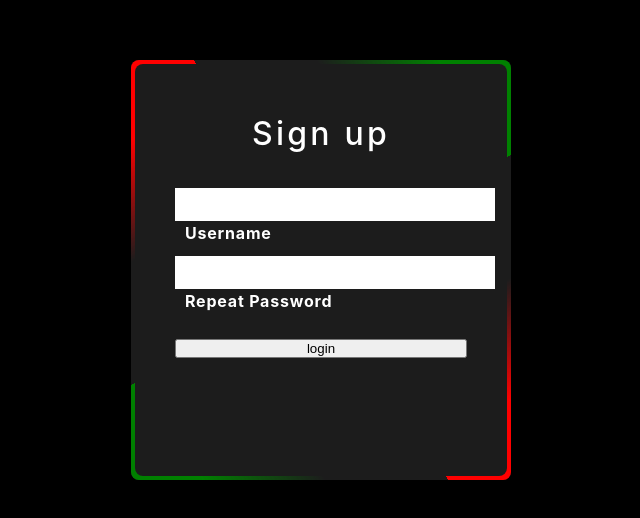
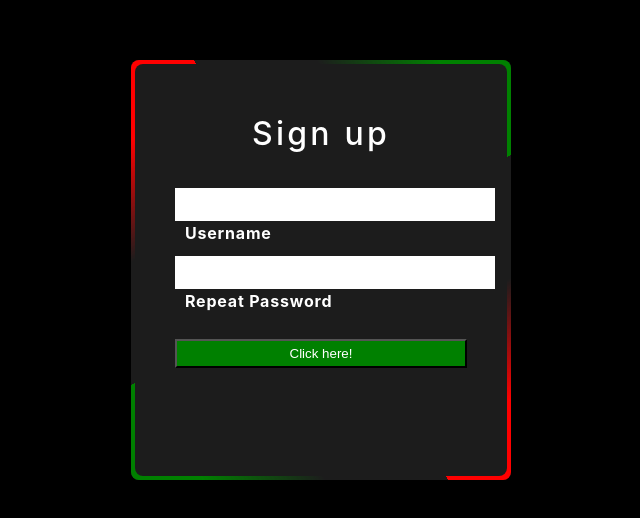
Before and after one commit to brown2882/adminPanel_exam, a React (Create React App) app: page /signUp in a window 1280 px wide. Shown: the part 130-648 px from the top of the page, without its empty margins (319-959 px from the left). Built offline with nearby package versions, Linux system fonts and the light colour scheme.

Commit message:
my commit

```diff
--- a/src/App.js
+++ b/src/App.js
@@ -2,6 +2,7 @@ import './assets/style/styles.scss'
 import {Home} from "./pages/home";
 import {Routes, Route} from "react-router";
 import {SignUp} from "./pages/signUp";
+import {AdminPanel} from "./pages/adminPanel";
 
 function App() {
 
@@ -11,6 +12,7 @@ function App() {
         <Routes>
             <Route path={'/'} element={<Home/>}/>
             <Route path={'/signUp'} element={<SignUp/>}/>
+            <Route path={'/adminPanel'} element={<AdminPanel/>}/>
             <Route path={'*'} element={<div><h1>404</h1></div>}/>
         </Routes>
     </div>
--- /dev/null
+++ b/src/pages/adminPanel.js
@@ -0,0 +1,10 @@
+
+
+
+export const AdminPanel = () => {
+    return(
+        <>
+            <h3>kkk</h3>
+        </>
+    )
+}
--- a/src/pages/home.js
+++ b/src/pages/home.js
@@ -48,7 +48,7 @@ export const Home = () => {
                         <div className={'links'}>
                             {/*<a href={'#'}>sign up</a>*/}
                         </div>
-                        <button type='sumbit' onClick={onSubmit}>login</button>
+                        <button type='sumbit' style={{padding:5}} onClick={onSubmit}>login</button>
 
 
 
--- a/src/pages/signUp.js
+++ b/src/pages/signUp.js
@@ -1,27 +1,39 @@
 import '../assets/style/load.scss'
-
+import {useNavigate} from "react-router";
+import {useForm} from "react-hook-form";
+import {AdminPanel} from "./adminPanel";
 
 export const SignUp = () => {
+        const navigate = useNavigate()
+        const {register, handleSubmit} = useForm();
+
+        const onsumbit = (data) =>{
+            console.log(data);
+
+            navigate('/adminPanel')
+        }
 
     return(
         <>
             <div className={'boxTwo'}>
                 <span className={'borderLineTwo'}></span>
-                <form>
+                <form onSubmit={handleSubmit(onsubmit)}>
                     <h1>Sign up</h1>
                     <div className={'inputBox'}>
                         <h2 className={'p'}>Username</h2>
-                        <input/>
+                        <input type={"text"} {...register("firstName", { required: true })}/>
                     </div>
                     <div className={'inputBox'}>
                         <h2 className={'p'}>Repeat Password</h2>
-                        <input type={'password'}/>
+                        <input type={'password'} {...register("password", { required: true })}/>
 
                     </div>
                     <div className={'links'}>
                         {/*<a href={'#'}>sign up</a>*/}
                     </div>
-                    <button type='sumbit'>login</button>
+                    <button onClick={onsubmit}
+                            style={{backgroundColor:'green',color:"white", padding:5}}
+                            type='sumbit'>Click here!</button>
 
 
 
```
